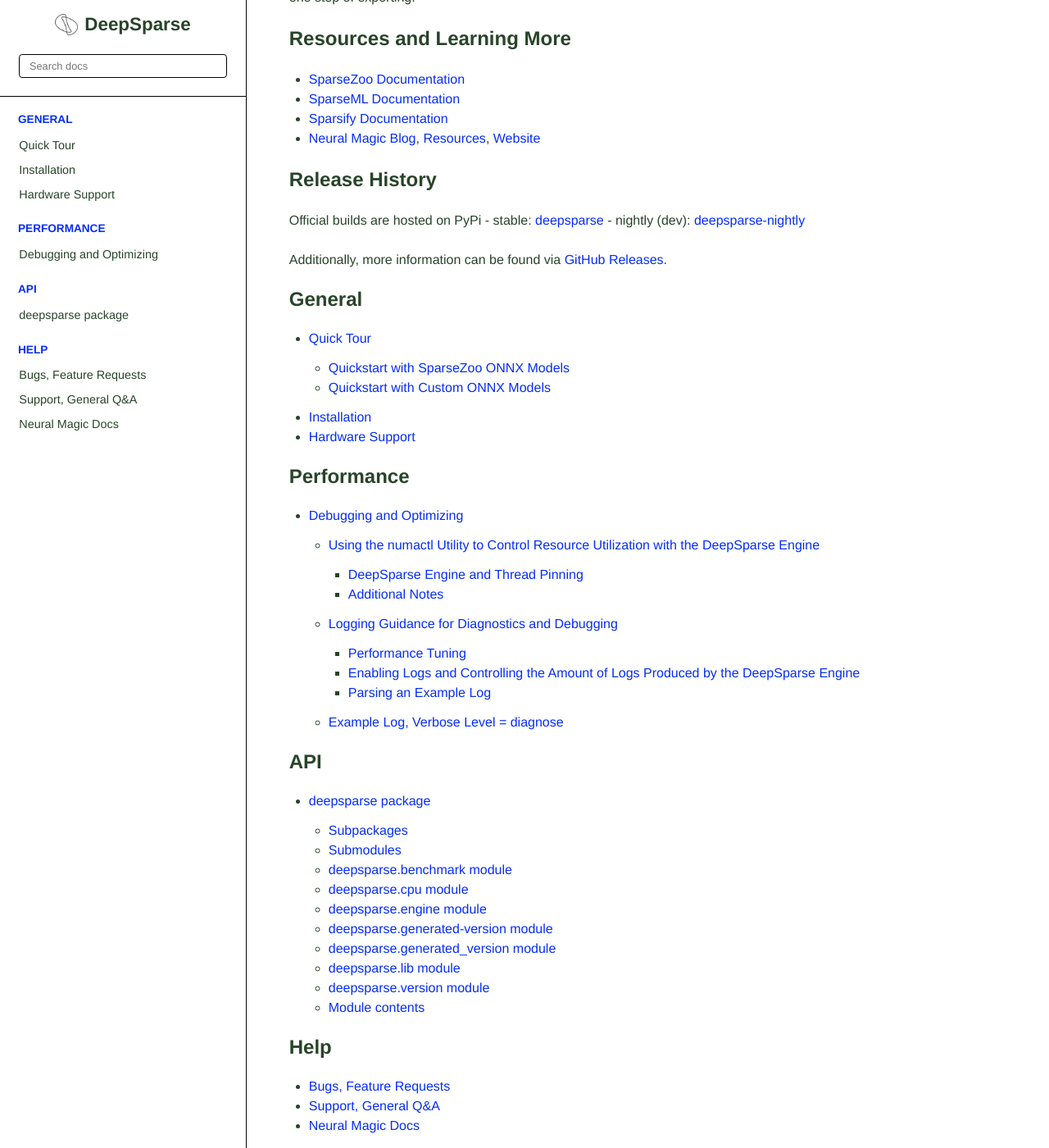
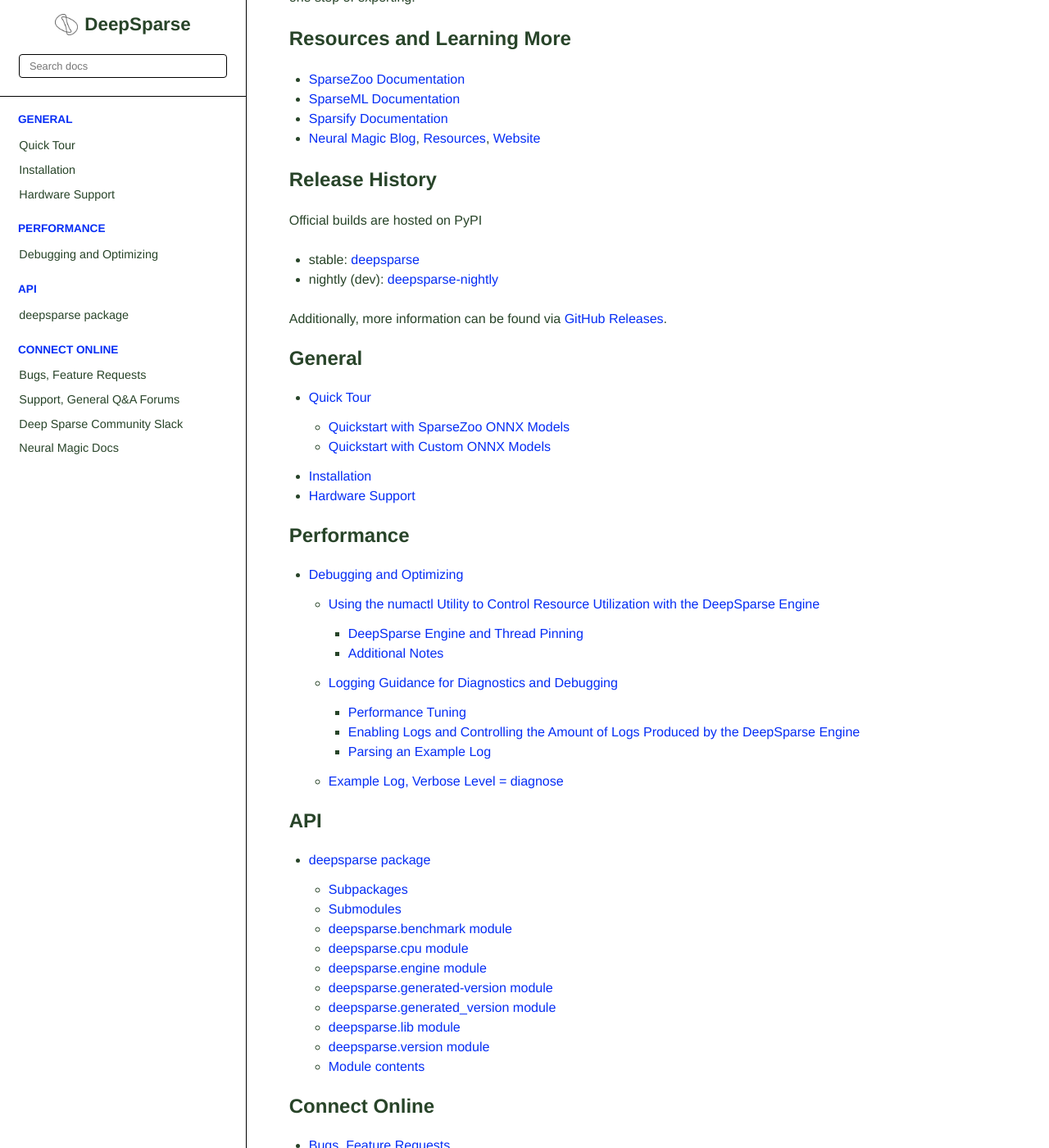
Before and after one commit to neuralmagic/deepsparse, a Sphinx documentation site: the page built from docs/index.rst, in a window 1280 px wide and 1400 px high, scrolled down 1693 px. Shown: the whole window at 82% size. Built offline with Sphinx 7.4.7 and the Read the Docs theme 2.0.0, drawn with Linux system fonts in a browser that asks for light colours; the version number could not be read and is left out; some of the changed text lies outside the part shown.

Commit message:
[cherry-pick] Update Slack and Discourse Links (#109) (#112)
* Update Slack and Discourse Links (#109)

* Update CONTRIBUTING.md

including Discourse and Slack

* Update README.md

Discourse and Slack link updates
Made link to Discourse more generic vs. category-specific

* Update index.rst

Updated nav to include Discourse and Slack

* fix merge

* Update New Slack (#113)

* Update README.md

updating slack link with better link

* Update CONTRIBUTING.md

added better community links

* Update index.rst

added better community link

Co-authored-by: Jeannie Finks <74554921+jeanniefinks@users.noreply.github.com>

```diff
--- a/docs/index.rst
+++ b/docs/index.rst
@@ -100,7 +100,8 @@
 Release History
 ===============
 
-Official builds are hosted on PyPi
+Official builds are hosted on PyPI
+
 - stable: `deepsparse <https://pypi.org/project/deepsparse>`_
 - nightly (dev): `deepsparse-nightly <https://pypi.org/project/deepsparse-nightly>`_
 
@@ -129,8 +130,9 @@
 
 .. toctree::
     :maxdepth: 3
-    :caption: Help
+    :caption: Connect Online
 
     Bugs, Feature Requests <https://github.com/neuralmagic/deepsparse/issues>
-    Support, General Q&A <https://github.com/neuralmagic/deepsparse/discussions>
+    Support, General Q&A Forums <https://discuss.neuralmagic.com/>
+    Deep Sparse Community Slack <https://join.slack.com/t/discuss-neuralmagic/shared_invite/zt-q1a1cnvo-YBoICSIw3L1dmQpjBeDurQ>
     Neural Magic Docs <https://docs.neuralmagic.com>
```
Also changed, not shown: CONTRIBUTING.md (+1 -1 lines), README.md (+2 -2 lines).
